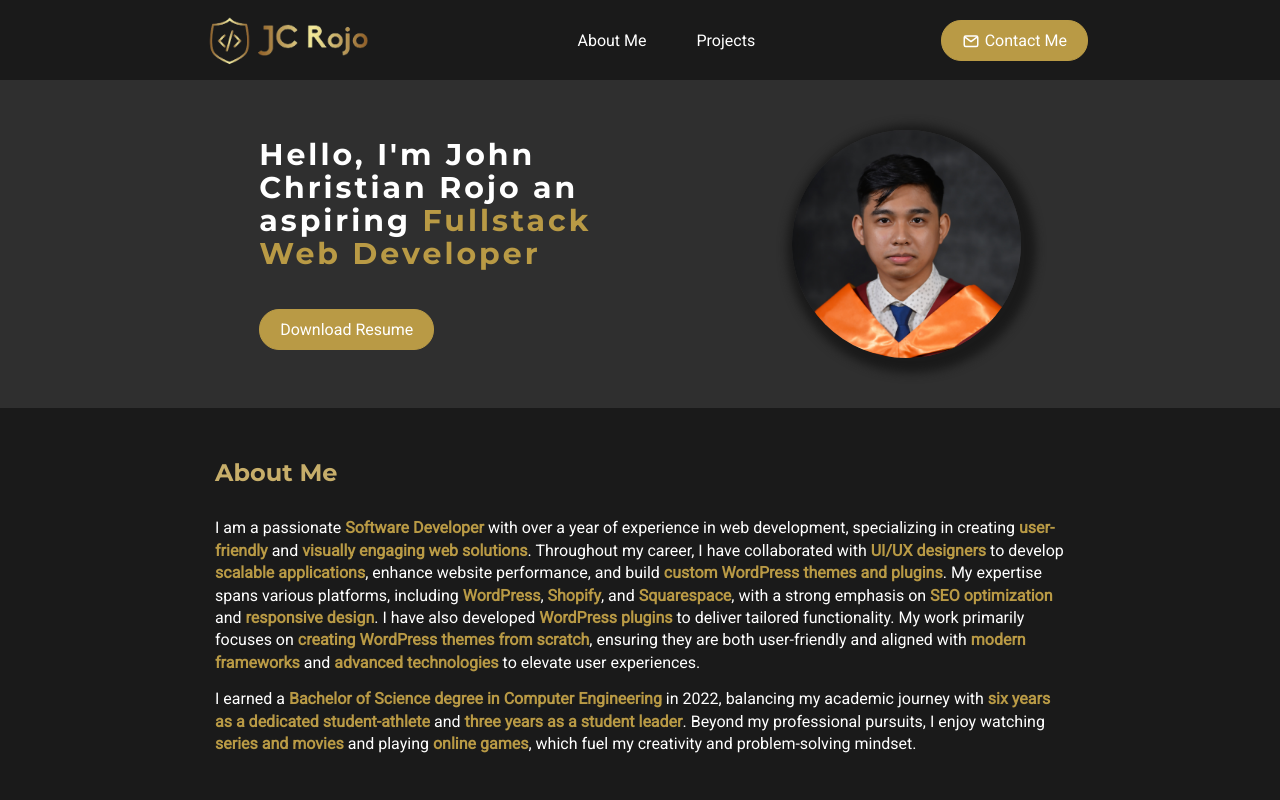
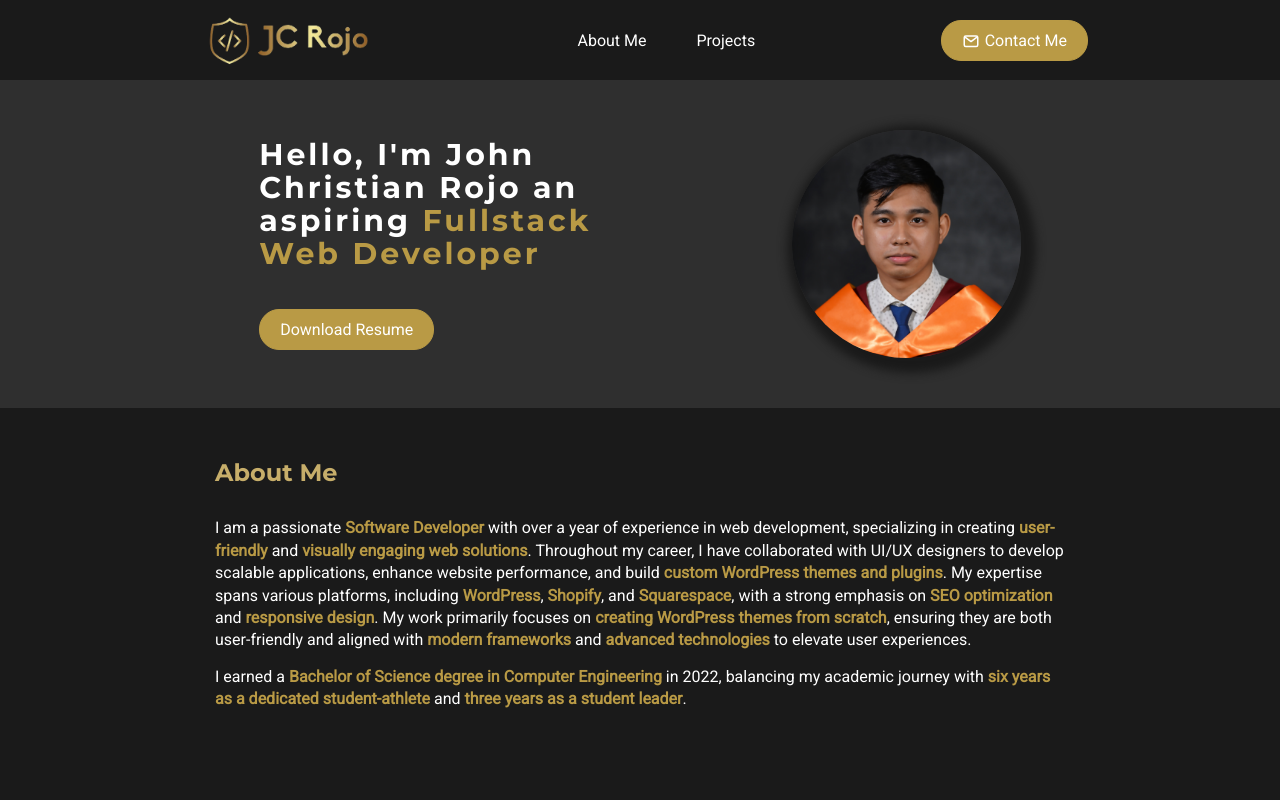
Before and after one commit to JChristianRojo/portfolio, a React (Vite) app: page / in a window 1280 px wide. Shown: the top 800 px of the page. Built offline with nearby package versions, Linux system fonts and the light colour scheme.

Commit message:
enhancement

```diff
--- a/src/components/About/About.jsx
+++ b/src/components/About/About.jsx
@@ -33,10 +33,10 @@ export default function About() {
         <h2>About Me</h2>
 
         <p>
-            I am a passionate <strong>Software Developer</strong> with over a year of experience in web development, specializing in creating <strong>user-friendly</strong> and <strong>visually engaging web solutions</strong>. Throughout my career, I have collaborated with <strong>UI/UX designers</strong> to develop <strong>scalable applications</strong>, enhance website performance, and build <strong>custom WordPress themes and plugins</strong>. My expertise spans various platforms, including <strong>WordPress</strong>, <strong>Shopify</strong>, and <strong>Squarespace</strong>, with a strong emphasis on <strong>SEO optimization</strong> and <strong>responsive design</strong>. I have also developed <strong>WordPress plugins</strong> to deliver tailored functionality. My work primarily focuses on <strong>creating WordPress themes from scratch</strong>, ensuring they are both user-friendly and aligned with <strong>modern frameworks</strong> and <strong>advanced technologies</strong> to elevate user experiences.
+            I am a passionate <strong>Software Developer</strong> with over a year of experience in web development, specializing in creating <strong>user-friendly</strong> and <strong>visually engaging web solutions</strong>. Throughout my career, I have collaborated with UI/UX designers to develop scalable applications, enhance website performance, and build <strong>custom WordPress themes and plugins</strong>. My expertise spans various platforms, including <strong>WordPress</strong>, <strong>Shopify</strong>, and <strong>Squarespace</strong>, with a strong emphasis on <strong>SEO optimization</strong> and <strong>responsive design</strong>. My work primarily focuses on <strong>creating WordPress themes from scratch</strong>, ensuring they are both user-friendly and aligned with <strong>modern frameworks</strong> and <strong>advanced technologies</strong> to elevate user experiences.
         </p>
         <p>
-            I earned a <strong>Bachelor of Science degree in Computer Engineering</strong> in 2022, balancing my academic journey with <strong>six years as a dedicated student-athlete</strong> and <strong>three years as a student leader</strong>. Beyond my professional pursuits, I enjoy watching <strong>series and movies</strong> and playing <strong>online games</strong>, which fuel my creativity and problem-solving mindset.
+            I earned a <strong>Bachelor of Science degree in Computer Engineering</strong> in 2022, balancing my academic journey with <strong>six years as a dedicated student-athlete</strong> and <strong>three years as a student leader</strong>.
         </p>
 
         </div>
```
